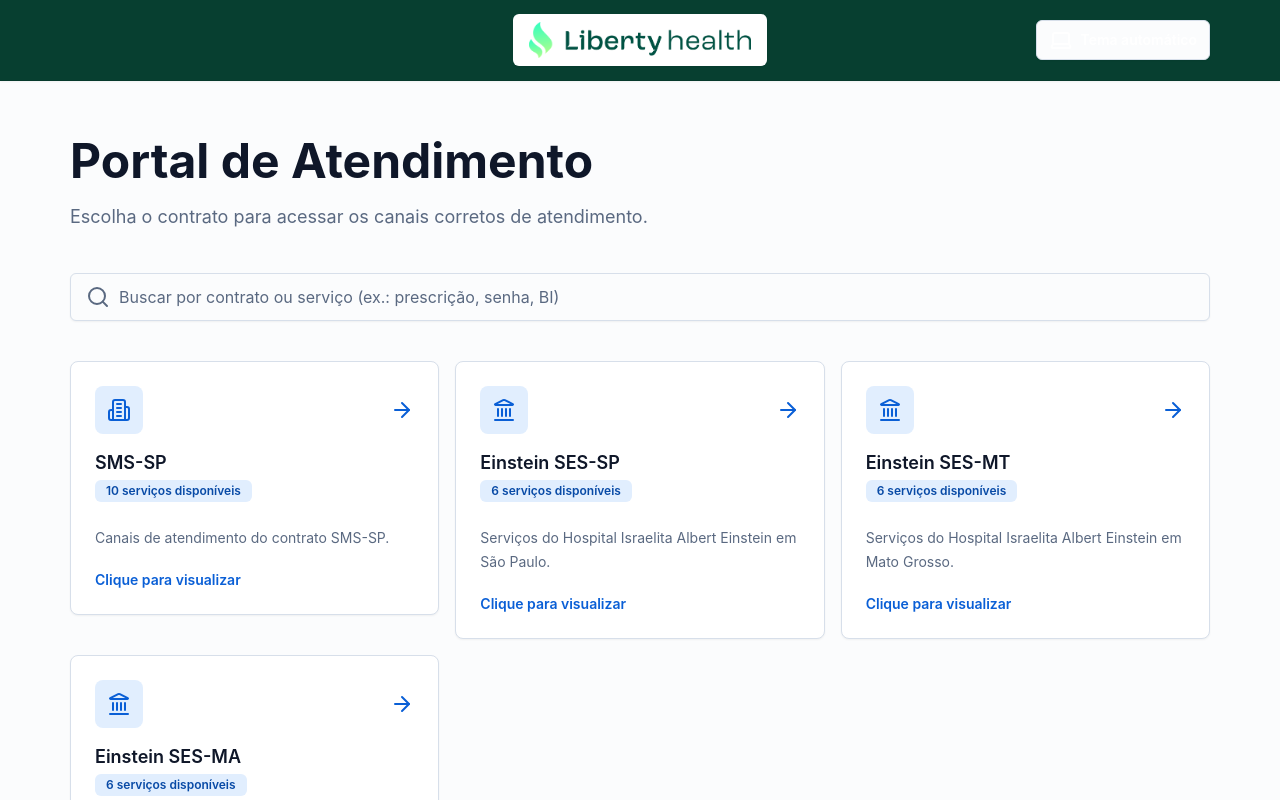
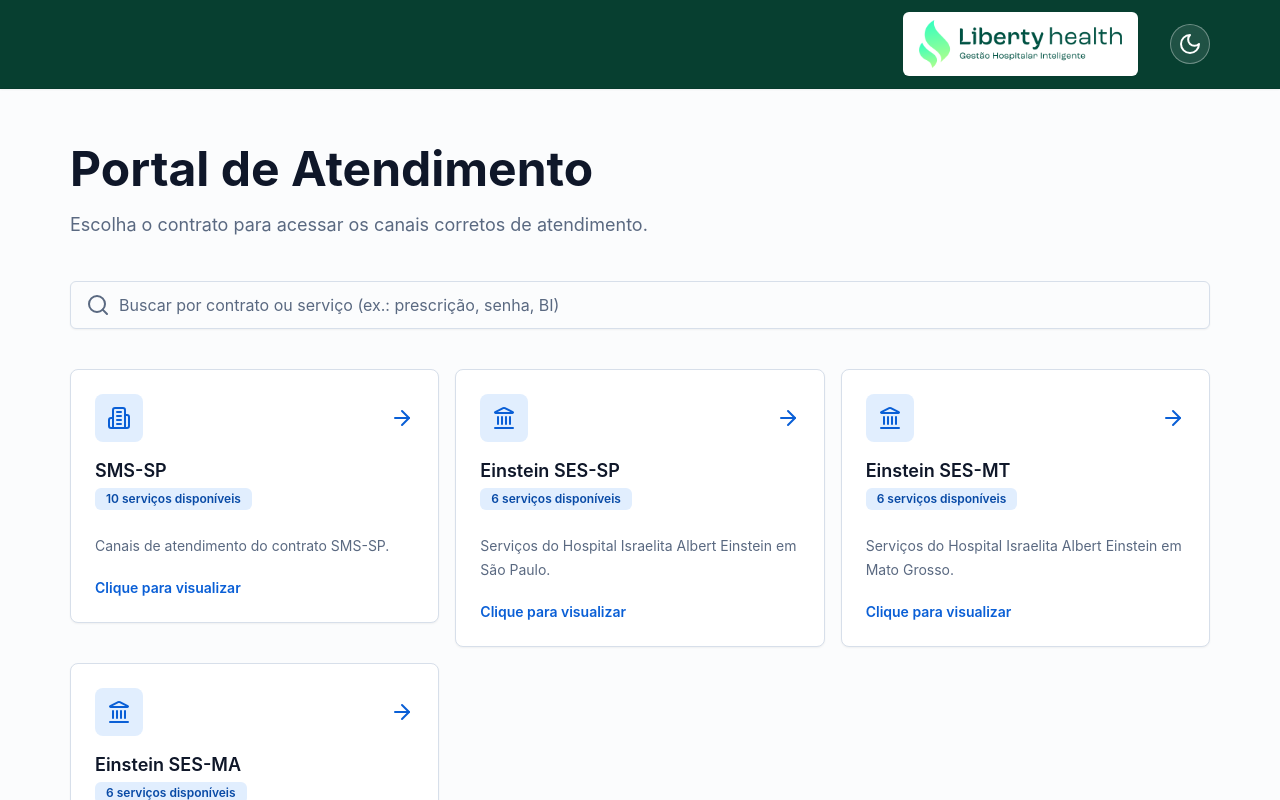
Before and after one commit to rafaelteixeirarnnt/portal_atendimento_operacao, a React (Vite) app: page / in a window 1280 px wide. Shown: the top 800 px of the page. Built offline with nearby package versions, Linux system fonts and the light colour scheme.

Commit message:
feat: refine brand header theme toggle

```diff
--- a/src/components/Header.tsx
+++ b/src/components/Header.tsx
@@ -7,17 +7,17 @@
 
 export const Header = ({ preferences }: HeaderProps) => (
   <header className="border-b border-emerald-950/20 bg-[#073f30] text-white shadow-sm">
-    <div className="container grid min-h-20 grid-cols-[1fr_auto] items-center gap-4 py-3 md:grid-cols-3">
+    <div className="container grid min-h-20 grid-cols-[1fr_auto] items-center gap-4 py-3 md:grid-cols-[1fr_auto_auto] md:gap-8">
       <div className="hidden md:block" aria-hidden="true" />
       <a
         href="/"
-        className="inline-flex w-fit items-center justify-center rounded-md bg-white px-4 py-2 shadow-sm transition-transform hover:-translate-y-0.5 md:justify-self-center"
+        className="inline-flex w-fit items-center justify-center rounded-md bg-white px-4 py-2 shadow-sm transition-transform hover:-translate-y-0.5 md:justify-self-end"
         aria-label="Liberty health - Portal de Atendimento"
       >
         <img
           src="/brand/logo-horizontal.png"
           alt="Liberty health"
-          className="h-8 w-auto max-w-[190px] object-contain sm:h-9 sm:max-w-[230px]"
+          className="h-10 w-auto max-w-[210px] object-contain sm:h-12 sm:max-w-[310px]"
         />
       </a>
       <div className="justify-self-end">
--- a/src/components/ThemeToggle.tsx
+++ b/src/components/ThemeToggle.tsx
@@ -1,12 +1,5 @@
-import { Laptop, Moon, Sun } from "lucide-react";
+import { Moon, Sun } from "lucide-react";
 import { Button } from "@/components/ui/button";
-import {
-  DropdownMenu,
-  DropdownMenuContent,
-  DropdownMenuRadioGroup,
-  DropdownMenuRadioItem,
-  DropdownMenuTrigger
-} from "@/components/ui/dropdown-menu";
 import type { ThemePreference } from "@/types/contracts";
 
 interface ThemeToggleProps {
@@ -14,30 +7,21 @@
   onThemeChange: (theme: ThemePreference) => void;
 }
 
-const themeLabels: Record<ThemePreference, string> = {
-  light: "Tema claro",
-  dark: "Tema escuro",
-  system: "Tema automático"
-};
-
 export const ThemeToggle = ({ theme, onThemeChange }: ThemeToggleProps) => {
-  const Icon = theme === "dark" ? Moon : theme === "light" ? Sun : Laptop;
+  const isDark = theme === "dark";
+  const nextTheme: ThemePreference = isDark ? "light" : "dark";
+  const Icon = isDark ? Sun : Moon;
 
   return (
-    <DropdownMenu>
-      <DropdownMenuTrigger asChild>
-        <Button variant="outline" className="px-3 sm:min-w-40 sm:justify-between" aria-label="Alterar tema">
-          <Icon data-icon="inline-start" aria-hidden="true" />
-          <span className="hidden sm:inline">{themeLabels[theme]}</span>
-        </Button>
-      </DropdownMenuTrigger>
-      <DropdownMenuContent align="end">
-        <DropdownMenuRadioGroup value={theme} onValueChange={(value) => onThemeChange(value as ThemePreference)}>
-          <DropdownMenuRadioItem value="light">Tema claro</DropdownMenuRadioItem>
-          <DropdownMenuRadioItem value="dark">Tema escuro</DropdownMenuRadioItem>
-          <DropdownMenuRadioItem value="system">Tema automático</DropdownMenuRadioItem>
-        </DropdownMenuRadioGroup>
-      </DropdownMenuContent>
-    </DropdownMenu>
+    <Button
+      variant="outline"
+      size="icon"
+      className="rounded-full border-white/35 bg-white/10 text-white shadow-none backdrop-blur hover:bg-white/20 hover:text-white"
+      aria-label={isDark ? "Ativar tema claro" : "Ativar tema escuro"}
+      title={isDark ? "Ativar tema claro" : "Ativar tema escuro"}
+      onClick={() => onThemeChange(nextTheme)}
+    >
+      <Icon aria-hidden="true" />
+    </Button>
   );
 };
```
Also changed, not shown: public/brand/logo-horizontal.png.
